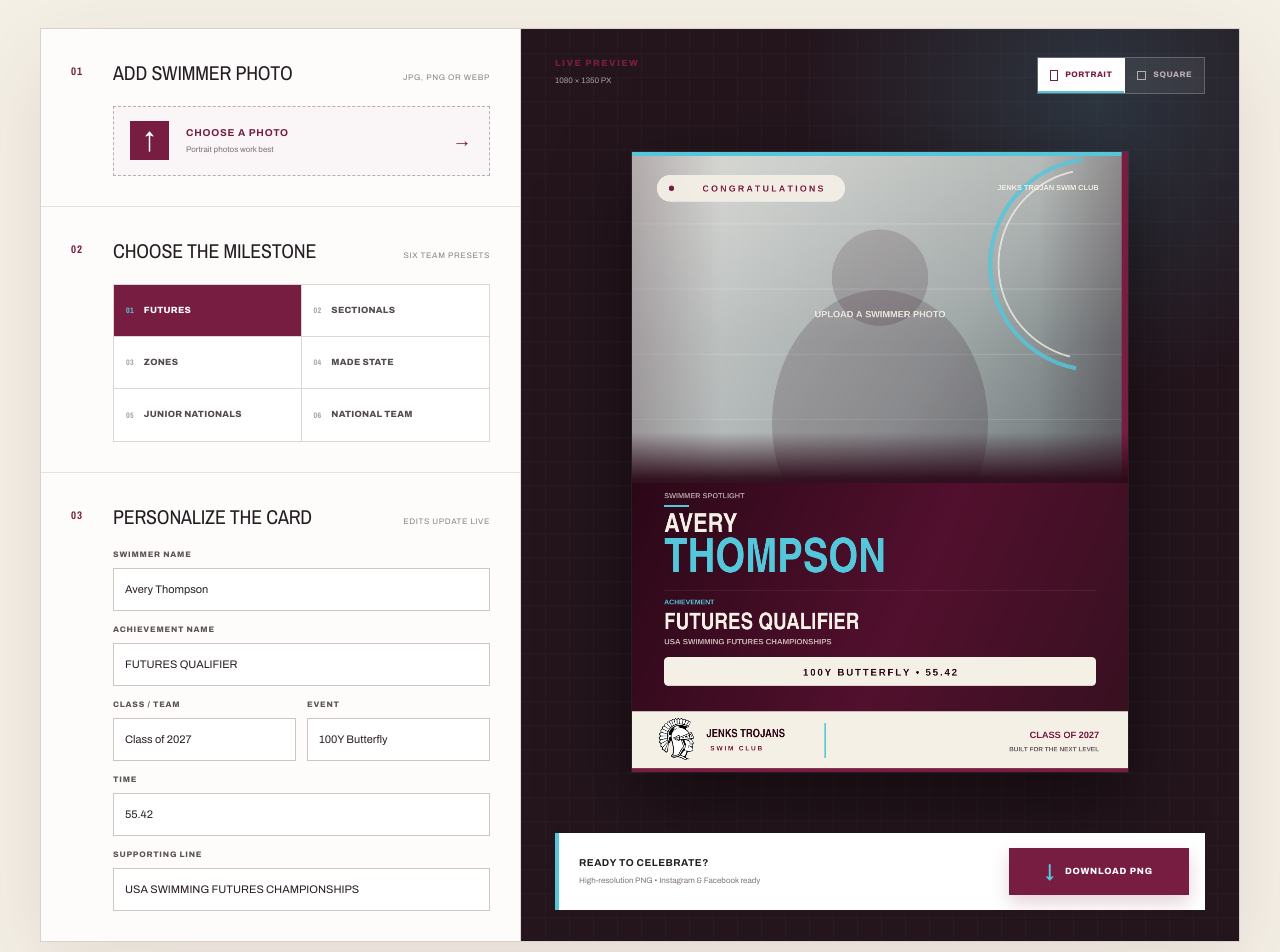
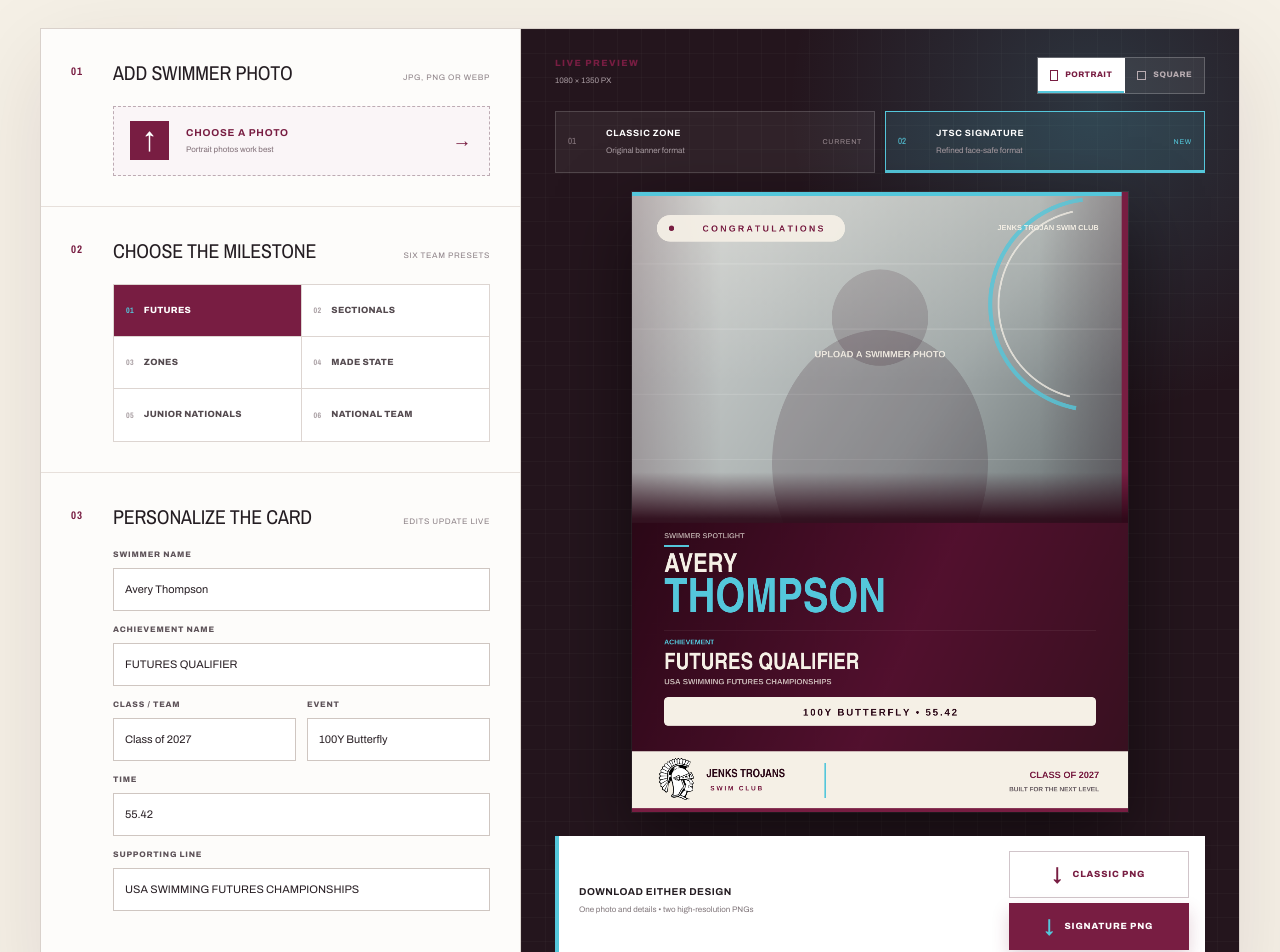
Before and after one commit to sushilh/jtsc-team-hub, a Next.js app: page / in a window 1280 px wide. Shown: the part 320-1272 px from the top of the page. Built offline with nearby package versions, Linux system fonts and the light colour scheme.

Commit message:
Add classic and signature card templates

```diff
--- a/app/components/CardStudio.tsx
+++ b/app/components/CardStudio.tsx
@@ -3,6 +3,22 @@
 import { ChangeEvent, useEffect, useRef, useState } from "react";
 
 type CardFormat = "portrait" | "square";
+type CardTemplate = "classic" | "signature";
+
+type CardDrawingState = {
+  name: string;
+  classYear: string;
+  headline: string;
+  subline: string;
+  eventLine: string;
+  format: CardFormat;
+  template: CardTemplate;
+  image: HTMLImageElement | null;
+  brandMark: HTMLImageElement | null;
+  zoom: number;
+  horizontalPosition: number;
+  verticalPosition: number;
+};
 
 const achievements = [
   { label: "Futures", headline: "FUTURES QUALIFIER", subline: "USA SWIMMING FUTURES CHAMPIONSHIPS" },
@@ -72,21 +88,98 @@ function drawCenteredTrackedText(
   }
 }
 
+function drawClassicCard(
+  ctx: CanvasRenderingContext2D,
+  width: number,
+  height: number,
+  state: CardDrawingState,
+) {
+  const maroon = "#781D42";
+  const maroonDark = "#2B0817";
+  const aqua = "#54C7DB";
+  const cream = "#F5F0E6";
+  const portrait = state.format === "portrait";
+  const bandY = portrait ? height - 390 : height - 342;
+  const bandHeight = portrait ? 244 : 218;
+
+  const backdrop = ctx.createLinearGradient(0, 0, width, height);
+  backdrop.addColorStop(0, "#BAC4C4");
+  backdrop.addColorStop(1, "#4E777F");
+  ctx.fillStyle = backdrop;
+  ctx.fillRect(0, 0, width, height);
+  if (state.image) {
+    ctx.save();
+    ctx.filter = "saturate(.88) contrast(1.04)";
+    drawCoverImage(ctx, state.image, 0, 0, width, height, state.zoom, state.horizontalPosition, state.verticalPosition);
+    ctx.restore();
+  } else {
+    ctx.fillStyle = "rgba(43,8,23,.18)";
+    ctx.beginPath();
+    ctx.arc(540, height * .35, 105, 0, Math.PI * 2);
+    ctx.fill();
+    ctx.beginPath();
+    ctx.ellipse(540, height * .65, 235, 310, 0, 0, Math.PI * 2);
+    ctx.fill();
+    ctx.fillStyle = "rgba(255,255,255,.85)";
+    ctx.textAlign = "center";
+    ctx.font = '800 20px "Helvetica Neue", Arial, sans-serif';
+    ctx.fillText("UPLOAD A SWIMMER PHOTO", width / 2, height * .52);
+  }
+
+  ctx.strokeStyle = maroon;
+  ctx.lineWidth = 8;
+  ctx.strokeRect(4, 4, width - 8, height - 8);
+
+  // The original banner format: full photograph plus a bold information band.
+  ctx.fillStyle = "rgba(255,255,255,.97)";
+  ctx.fillRect(0, bandY, width, bandHeight);
+  ctx.fillStyle = maroonDark;
+  ctx.fillRect(0, bandY + bandHeight * .52, width, 4);
+  ctx.fillRect(0, bandY + bandHeight - 5, width, 5);
+
+  const logoWidth = portrait ? 72 : 62;
+  const logoHeight = portrait ? 85 : 73;
+  if (state.brandMark) ctx.drawImage(state.brandMark, width / 2 - logoWidth / 2, bandY + 13, logoWidth, logoHeight);
+  ctx.fillStyle = maroon;
+  ctx.textAlign = "center";
+  ctx.font = `900 ${portrait ? 18 : 16}px "Arial Narrow", Impact, sans-serif`;
+  ctx.fillText("JENKS TROJANS", width / 2, bandY + (portrait ? 116 : 99));
+
+  const safeName = (state.name || "SWIMMER NAME").toUpperCase();
+  const nameSize = fitText(ctx, safeName, 355, portrait ? 39 : 34, 900);
+  ctx.fillStyle = maroon;
+  ctx.textAlign = "left";
+  ctx.font = `900 ${nameSize}px "Arial Narrow", Impact, sans-serif`;
+  ctx.fillText(safeName, 52, bandY + bandHeight * .76);
+
+  const event = (state.eventLine || "EVENT • TIME").toUpperCase();
+  const eventSize = fitText(ctx, event, 355, portrait ? 36 : 31, 900);
+  ctx.textAlign = "right";
+  ctx.font = `900 ${eventSize}px "Arial Narrow", Impact, sans-serif`;
+  ctx.fillText(event, width - 52, bandY + bandHeight * .76);
+
+  const achievement = (state.headline || "ACHIEVEMENT").toUpperCase();
+  const achievementSize = fitText(ctx, achievement, 260, portrait ? 25 : 21, 900);
+  ctx.fillStyle = maroon;
+  ctx.textAlign = "center";
+  ctx.font = `900 ${achievementSize}px "Arial Narrow", Impact, sans-serif`;
+  ctx.fillText(achievement, width / 2, bandY + bandHeight * .72);
+  ctx.fillStyle = "#6D6267";
+  ctx.font = `700 ${portrait ? 11 : 10}px "Helvetica Neue", Arial, sans-serif`;
+  ctx.fillText(state.classYear.toUpperCase(), width / 2, bandY + bandHeight * .84);
+
+  ctx.fillStyle = "rgba(43,8,23,.78)";
+  ctx.fillRect(0, bandY + bandHeight, width, height - bandY - bandHeight);
+  ctx.fillStyle = cream;
+  ctx.font = `800 ${portrait ? 16 : 14}px "Helvetica Neue", Arial, sans-serif`;
+  drawCenteredTrackedText(ctx, "JENKS TROJAN SWIM CLUB", width / 2, height - 48, 5);
+  ctx.fillStyle = aqua;
+  ctx.fillRect(width / 2 - 52, height - 28, 104, 4);
+}
+
 function drawCard(
   canvas: HTMLCanvasElement,
-  state: {
-    name: string;
-    classYear: string;
-    headline: string;
-    subline: string;
-    eventLine: string;
-    format: CardFormat;
-    image: HTMLImageElement | null;
-    brandMark: HTMLImageElement | null;
-    zoom: number;
-    horizontalPosition: number;
-    verticalPosition: number;
-  },
+  state: CardDrawingState,
 ) {
   const width = 1080;
   const height = state.format === "portrait" ? 1350 : 1080;
@@ -94,6 +187,11 @@ function drawCard(
   if (!ctx) return;
   canvas.width = width;
   canvas.height = height;
+
+  if (state.template === "classic") {
+    drawClassicCard(ctx, width, height, state);
+    return;
+  }
 
   const maroon = "#781D42";
   const maroonDark = "#2B0817";
@@ -275,19 +373,20 @@ export default function CardStudio() {
   const [eventName, setEventName] = useState("100Y Butterfly");
   const [time, setTime] = useState("55.42");
   const [format, setFormat] = useState<CardFormat>("portrait");
+  const [template, setTemplate] = useState<CardTemplate>("signature");
   const [photoUrl, setPhotoUrl] = useState("");
   const [photo, setPhoto] = useState<HTMLImageElement | null>(null);
   const [brandMark, setBrandMark] = useState<HTMLImageElement | null>(null);
   const [zoom, setZoom] = useState(1);
   const [horizontalPosition, setHorizontalPosition] = useState(0);
   const [verticalPosition, setVerticalPosition] = useState(0);
-  const [exporting, setExporting] = useState(false);
+  const [exporting, setExporting] = useState<CardTemplate | null>(null);
 
   useEffect(() => {
     if (!canvasRef.current) return;
     const eventLine = [eventName.trim(), time.trim()].filter(Boolean).join(" • ");
-    drawCard(canvasRef.current, { name, classYear, headline, subline, eventLine, format, image: photo, brandMark, zoom, horizontalPosition, verticalPosition });
-  }, [name, classYear, headline, subline, eventName, time, format, photo, brandMark, zoom, horizontalPosition, verticalPosition]);
+    drawCard(canvasRef.current, { name, classYear, headline, subline, eventLine, format, template, image: photo, brandMark, zoom, horizontalPosition, verticalPosition });
+  }, [name, classYear, headline, subline, eventName, time, format, template, photo, brandMark, zoom, horizontalPosition, verticalPosition]);
 
   useEffect(() => {
     loadImage("/jenks-trojan-logo.png").then(setBrandMark).catch(() => setBrandMark(null));
@@ -318,18 +417,19 @@ export default function CardStudio() {
     }
   }
 
-  function downloadCard() {
-    const canvas = canvasRef.current;
-    if (!canvas) return;
-    setExporting(true);
-    canvas.toBlob((blob) => {
-      if (!blob) { setExporting(false); return; }
+  function downloadCard(targetTemplate: CardTemplate) {
+    const exportCanvas = document.createElement("canvas");
+    const eventLine = [eventName.trim(), time.trim()].filter(Boolean).join(" • ");
+    setExporting(targetTemplate);
+    drawCard(exportCanvas, { name, classYear, headline, subline, eventLine, format, template: targetTemplate, image: photo, brandMark, zoom, horizontalPosition, verticalPosition });
+    exportCanvas.toBlob((blob) => {
+      if (!blob) { setExporting(null); return; }
       const link = document.createElement("a");
-      link.download = `${name.trim().toLowerCase().replace(/[^a-z0-9]+/g, "-") || "jtsc-swimmer"}-${format}.png`;
+      link.download = `${name.trim().toLowerCase().replace(/[^a-z0-9]+/g, "-") || "jtsc-swimmer"}-${targetTemplate}-${format}.png`;
       link.href = URL.createObjectURL(blob);
       link.click();
       setTimeout(() => URL.revokeObjectURL(link.href), 1000);
-      setExporting(false);
+      setExporting(null);
     }, "image/png");
   }
 
@@ -406,12 +506,23 @@ export default function CardStudio() {
               <button type="button" className={format === "square" ? "active" : ""} onClick={() => setFormat("square")}><i className="square-icon" /> Square</button>
             </div>
           </div>
+          <div className="template-picker" role="group" aria-label="Card template">
+            <button type="button" className={template === "classic" ? "active" : ""} onClick={() => setTemplate("classic")}>
+              <span>01</span><div><b>Classic Zone</b><small>Original banner format</small></div><i>Current</i>
+            </button>
+            <button type="button" className={template === "signature" ? "active" : ""} onClick={() => setTemplate("signature")}>
+              <span>02</span><div><b>JTSC Signature</b><small>Refined face-safe format</small></div><i>New</i>
+            </button>
+          </div>
           <div className={`canvas-stage ${format}`}>
             <canvas ref={canvasRef} aria-label="Preview of the swimmer achievement card" />
           </div>
           <div className="export-row">
-            <div><b>Ready to celebrate?</b><span>High-resolution PNG • Instagram & Facebook ready</span></div>
-            <button type="button" onClick={downloadCard} disabled={exporting}><span>↓</span>{exporting ? "Preparing…" : "Download PNG"}</button>
+            <div><b>Download either design</b><span>One photo and details • two high-resolution PNGs</span></div>
+            <div className="download-options">
+              <button type="button" className="secondary-download" onClick={() => downloadCard("classic")} disabled={exporting !== null}><span>↓</span>{exporting === "classic" ? "Preparing…" : "Classic PNG"}</button>
+              <button type="button" onClick={() => downloadCard("signature")} disabled={exporting !== null}><span>↓</span>{exporting === "signature" ? "Preparing…" : "Signature PNG"}</button>
+            </div>
           </div>
         </div>
       </section>
--- a/app/globals.css
+++ b/app/globals.css
@@ -309,6 +309,16 @@ a { color: inherit; text-decoration: none; }
 .format-toggle button.active { background: white; color: var(--studio-maroon); box-shadow: inset 0 -2px 0 var(--studio-aqua); }
 .format-toggle i { display: inline-block; border: 1px solid currentColor; }
 .portrait-icon { width: 8px; height: 11px; }.square-icon { width: 9px; height: 9px; }
+.template-picker { display: grid; grid-template-columns: 1fr 1fr; gap: 10px; margin-top: 14px; }
+.template-picker button { min-height: 62px; display: grid; grid-template-columns: 28px 1fr auto; align-items: center; gap: 10px; padding: 9px 12px; border: 1px solid rgba(255,255,255,.16); background: rgba(255,255,255,.055); color: #d8cfd3; text-align: left; }
+.template-picker button > span { color: #8b7b82; font-family: var(--font-display), sans-serif; font-size: 9px; }
+.template-picker button > div { display: grid; gap: 4px; }
+.template-picker button b { color: white; font-size: 9px; text-transform: uppercase; letter-spacing: .07em; }
+.template-picker button small { color: #a99ca2; font-size: 8px; }
+.template-picker button i { color: #9c8d93; font-size: 7px; font-style: normal; text-transform: uppercase; letter-spacing: .1em; }
+.template-picker button:hover { background: rgba(255,255,255,.1); }
+.template-picker button.active { border-color: var(--studio-aqua); background: rgba(84,199,219,.12); box-shadow: inset 0 -2px 0 var(--studio-aqua); }
+.template-picker button.active > span, .template-picker button.active i { color: var(--studio-aqua); }
 .canvas-stage { display: grid; place-items: center; flex: 1; min-height: 540px; padding: 19px 0 24px; }
 .canvas-stage canvas { display: block; width: auto; max-width: 100%; height: auto; max-height: 620px; box-shadow: 0 28px 68px rgba(0,0,0,.5), 0 0 0 1px rgba(255,255,255,.08); background: #ddd; }
 .canvas-stage.portrait canvas { aspect-ratio: 4 / 5; }.canvas-stage.square canvas { aspect-ratio: 1; }
@@ -319,6 +329,10 @@ a { color: inherit; text-decoration: none; }
 .export-row button { min-width: 180px; height: 47px; display: flex; align-items: center; justify-content: center; gap: 10px; border: 0; background: var(--studio-maroon); color: white; text-transform: uppercase; letter-spacing: .09em; font-size: 9px; font-weight: 800; box-shadow: 0 8px 18px rgba(120,29,66,.2); }
 .export-row button:hover:not(:disabled) { background: var(--studio-deep); }
 .export-row button span { color: var(--studio-aqua); font-size: 18px; }
+.download-options { display: flex; gap: 8px; }
+.download-options .secondary-download { background: white; color: var(--studio-maroon); border: 1px solid #d1c5ca; box-shadow: none; }
+.download-options .secondary-download:hover:not(:disabled) { background: #f8f2f4; }
+.download-options .secondary-download span { color: var(--studio-maroon); }
 .studio-footer { width: min(1440px, calc(100% - 80px)); min-height: 120px; margin-inline: auto; display: flex; align-items: center; justify-content: space-between; color: #776c71; font-size: 8px; letter-spacing: .15em; }
 .studio-footer b { color: var(--studio-maroon); font-family: var(--font-display), sans-serif; font-size: 19px; text-transform: uppercase; }
 
@@ -332,6 +346,7 @@ a { color: inherit; text-decoration: none; }
   .preview-panel { padding-inline: 22px; }
   .export-row { align-items: stretch; flex-direction: column; }
   .export-row button { width: 100%; }
+  .download-options { width: 100%; }
 }
 
 @media (max-width: 820px) {
@@ -363,6 +378,8 @@ a { color: inherit; text-decoration: none; }
   .preview-toolbar { align-items: stretch; flex-direction: column; }
   .format-toggle button { flex: 1; justify-content: center; }
   .export-row { padding: 15px; }
+  .template-picker { grid-template-columns: 1fr; }
+  .download-options { flex-direction: column; }
   .studio-footer { min-height: 96px; }
   .studio-footer > span { display: none; }
   .studio-footer b { margin-inline: auto; }
```
Also changed, not shown: 1 other file (tests, documents, lock files or other folders).
